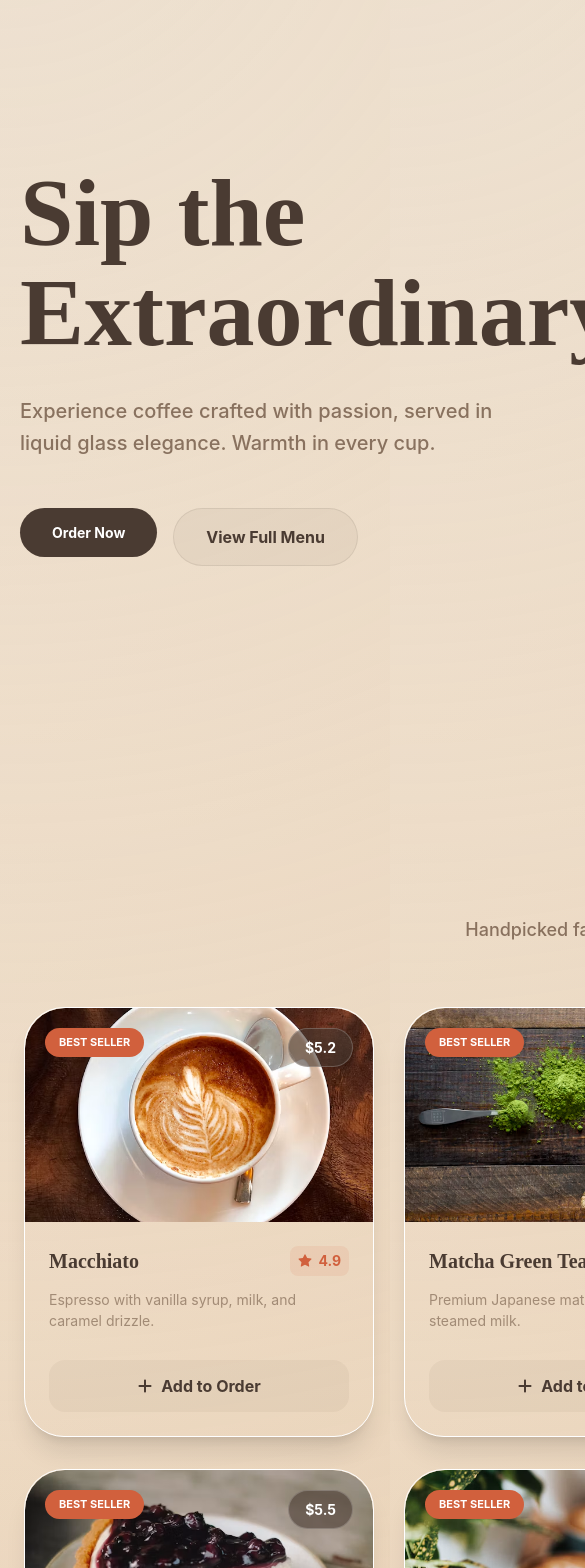
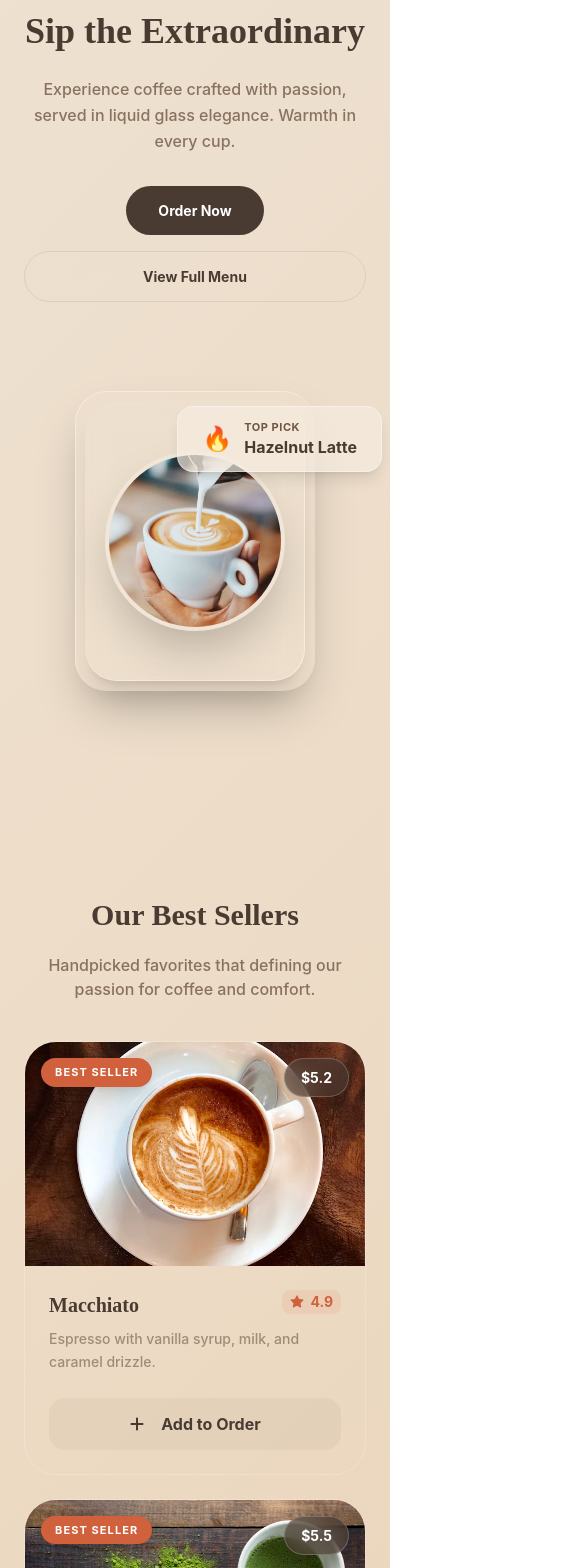
Before and after one commit to rachel0623123/coffee_station_nick, a React (Vite) app: page / in a window 390 px wide. Shown: the part 180-1748 px from the top of the page, 585 px wide, since content can reach past the window. Built offline with nearby package versions, Linux system fonts and the light colour scheme.

Commit message:
feat: implement homepage responsive.

```diff
--- a/src/app/index.css
+++ b/src/app/index.css
@@ -39,10 +39,10 @@ main {
         @apply w-full py-3.5 sm:py-4 bg-coffee-900 text-terracotta rounded-xl font-bold sm:text-mdTxt hover:bg-black hover:shadow-xl transition-all active:scale-[0.98] disabled:opacity-70 disabled:cursor-not-allowed mt-2
     }
     .mdRound_light_icon_btn-hoverDark {
-        @apply w-full bg-coffee-900/5 py-3.5 text-coffee-900 transition duration-300 flex items-center justify-center font-bold rounded-2xl hover:bg-coffee-900 hover:text-white
+        @apply w-full py-3.5 bg-coffee-900/5 hover:bg-coffee-900 text-coffee-900 hover:text-white rounded-2xl font-bold flex items-center justify-center gap-2 transition-all duration-300 active:scale-95
     }
     .mdRound_light_btn-bigSize {
-        @apply px-10 py-6 bg-coffee-50 rounded-2xl text-coffee-900 text-mdTxt font-sans font-bold hover:bg-white
+        @apply px-8 sm:px-12 py-4 sm:py-5 bg-[#E6DCCF] text-coffee-950 rounded-2xl font-bold sm:text-mdTxt hover:bg-white transition-all shadow-[0_20px_50px_rgba(0,0,0,0.3)] relative overflow-hidden
     }
     .mdRound_light_btn-search {
         @apply bg-white/10 hover:bg-white/20 px-4 py-2.5 rounded-xl text-sm font-bold transition-colors
@@ -60,7 +60,7 @@ main {
         @apply px-10 py-4 bg-coffee-900 text-mdTxt text-white font-sans font-bold rounded-full hover:bg-black transition-all duration-300
     }
     .flRound_light_btn {
-        @apply px-8 py-4 rounded-full text-coffee-900 bg-coffee-900/5 font-sans font-bold border-1 border-coffee-900/10 hover:scale-105 hover:bg-beige/10 hover:border-coffee-900/20 transition-all duration-300
+        @apply px-8 py-3.5 sm:py-4 text-coffee-900 rounded-full font-bold text-smTxt sm:text-base border border-coffee-900/10 hover:border-coffee-900/20 hover:bg-white/20 w-full sm:w-auto
     }
     .flRound_dark_btn-smallSize {
         @apply px-4 sm:px-6 py-2 sm:py-2.5 rounded-full text-sm1Txt sm:text-smTxt font-bold transition-all duration-300 relative overflow-hidden whitespace-nowrap bg-coffee-900 text-white
@@ -87,10 +87,10 @@ main {
     /*<------------- Badges ------------->*/
 
     .bestSeller_badge {
-        @apply px-3.5 py-1.5 bg-terracotta rounded-full font-bold font-sans text-sm2Txt text-white
+        @apply bg-terracotta text-white px-3.5 py-1.5 rounded-full text-sm2Txt font-bold uppercase tracking-widest shadow-lg
     }
     .product_price {
-        @apply px-4 py-2 text-smTxt text-white font-bold font-sans rounded-full border-white/20 border-1 bg-coffee-900/60
+        @apply bg-coffee-900/60 backdrop-blur-md px-4 py-2 rounded-full text-smTxt font-bold text-white shadow-2xl border-1 border-white/20 flex items-center justify-center
     }
     .fav_badge {
         @apply flex items-center gap-1.5 text-terracotta text-sm font-bold bg-terracotta/10 px-2 py-0.5 rounded-lg
--- a/src/shared/ui/buttons/IconButton.tsx
+++ b/src/shared/ui/buttons/IconButton.tsx
@@ -3,7 +3,7 @@ import type { IconType } from "react-icons";
 export const IconButton = ({content, className, icon: Icon, onClick}: {content: string, className: string, icon: IconType, onClick?: () => void}) => {
   return (
     <button className={className} onClick={onClick}>
-      <Icon />
+      <Icon className="group-hover/btn:rotate-90 transition-transform duration-300"/>
       <p className="ml-2">{content}</p>
     </button>
   );
--- a/src/shared/ui/card/ProductCard.tsx
+++ b/src/shared/ui/card/ProductCard.tsx
@@ -10,20 +10,20 @@ export const ProductCard = ({id, name, description, price, img, rating} : {id: s
     const addToCart = cartStore((state) => state.addToCart);
 
     return (
-        <div className="w-[350px] h-[430px] bg-white/8 rounded-[40px] shadow-xl border-1 border-white group">
-            <div className="w-100 h-1/2 relative rounded-t-[40px] object-cover overflow-hidden">
-                <img src={img} alt={name} className="w-full h-full rounded-t-[40px] group-hover:scale-110 bg-center object-cover transition-all duration-500"/>
-                <Badge content="BEST SELLER" className={`bestSeller_badge absolute top-[20px] left-[20px] ${rating < 4.9 ? "hidden" : ""}`}/>
-                <Badge content={`$${price}`} className="product_price absolute top-[20px] right-[20px]"/>
+        <div className="glass-premium rounded-[32px] overflow-hidden group relative hover:shadow-2xl transition-all duration-500 border border-white/20">
+            <div className="relative h-56 overflow-hidden">
+                <img src={img} alt={name} className="w-full h-full object-cover transform group-hover:scale-110 transition-transform duration-700 ease-out"/>
+                <Badge content="BEST SELLER" className={`bestSeller_badge absolute top-4 left-4 ${rating < 4.9 ? "hidden" : ""}`}/>
+                <Badge content={`$${price}`} className="product_price absolute top-4 right-4 "/>
                 <div className="absolute inset-0 bg-gradient-to-t from-black/40 to-transparent opacity-0 group-hover:opacity-100 transition-opacity duration-500"></div>
             </div>
-            <div className="w-100 h-1/2 p-6 rounded-b-[40px] flex flex-col justify-between">
-                <div className="flex justify-between mb-2">
+            <div className="p-6 flex flex-col justify-between">
+                <div className="flex justify-between items-start mb-2">
                     <h3 className="text-bgTxt font-serif font-bold text-coffee-900">{name}</h3>
                     <IconBadge content={String(rating)} className="fav_badge" icon={GoStarFill}/>
                 </div>
-                <p className="mb-6 text-smTxt text-coffee-800/60">{description}</p>
-                <IconButton icon={FaPlus} content="Add to Order" className="mdRound_light_icon_btn-hoverDark" onClick={() => {addToCart(id);}}/>
+                <p className="text-coffee-800/60 text-smTxt leading-relaxed line-clamp-2 mb-6 font-medium">{description}</p>
+                <IconButton icon={FaPlus} content="Add to Order" className="mdRound_light_icon_btn-hoverDark group/btn" onClick={() => {addToCart(id);}}/>
             </div>
         </div>
     );
--- a/src/shared/ui/home/HeroSection.tsx
+++ b/src/shared/ui/home/HeroSection.tsx
@@ -4,12 +4,12 @@ import { Link } from "react-router-dom";
 
 export const HeroSection = () => {
     return (
-        <section className="w-full h-[110vh] flex flex-col items-center">
-            <div className="w-mdScreen h-[600px] m-auto px-5 flex items-center justify-between">
-                <div className="w-[480px] text-left space-y-8 relative">
-                    <h1 className=" text-hgTtl font-bold font-serif leading-[100px]">Sip the Extraordinary</h1>
-                    <p className="text-bgTxt text-coffee-800/80 font-medium leading-relaxed">Experience coffee crafted with passion, served in liquid glass elegance. Warmth in every cup.</p>
-                    <div className="flex flex-row gap-4 justify-start pt-4">
+        <section className="w-full h-[110vh] flex items-center">
+            <div className="container mx-auto px-6 sm:px-8 md:px-20 relative z-10 grid md:grid-cols-2 gap-10 md:gap-8 items-center max-w-6xl">
+                <div className="text-center md:text-left space-y-6 md:space-y-8 relative z-20">
+                    <h1 className="text-Ttl sm:text-bgTtl md:text-hgTtl font-serif font-bold text-coffee-900 leading-[1.1]">Sip the Extraordinary</h1>
+                    <p className="text-base sm:text-lg md:text-xl text-coffee-800/80 max-w-lg mx-auto md:mx-0 font-medium leading-relaxed">Experience coffee crafted with passion, served in liquid glass elegance. Warmth in every cup.</p>
+                    <div className="flex flex-col sm:flex-row gap-4 justify-center md:justify-start pt-2 sm:pt-4">
                         <Link to="/reserve">
                             <Button content="Order Now" className="flRound_dark_btn"/>
                         </Link>
@@ -18,10 +18,12 @@ export const HeroSection = () => {
                         </Link>
                     </div>
                 </div>
-                <div className="w-[400px] h-[480px] relative">
-                    <div className="w-[400px] h-[480px] rounded-card-lg bg-coffee-100/70  absolute top-0 left-0 flex justify-center items-center border-1 border-white/20"></div>
-                    <div className="w-[380px] h-[450px] rounded-card-lg bg-coffee-100/70  absolute top-[15px] left-[10px] flex justify-center items-center border-1 border-white/40"></div>
-                    <img src={heroSrc} alt="heroImg" className="w-[310px] h-[310px] absolute top-[85px] left-[45px] object-cover rounded-full border-5 border-cream"/>
+                <div className="relative h-[350px] sm:h-[450px] md:h-[600px] flex items-center justify-center mt-6 md:mt-0">
+                    <div className="absolute w-[240px] sm:w-[320px] md:w-[380px] h-[300px] sm:h-[400px] md:h-[480px] rounded-[32px] sm:rounded-[40px] md:rounded-[50px] z-0 border-t border-l border-white/40 shadow-2xl backdrop-blur-lg"></div>
+                    <div className="absolute w-[220px] sm:w-[300px] md:w-[350px] h-[280px] sm:h-[380px] md:h-[450px] rounded-[32px] sm:rounded-[40px] md:rounded-[50px] z-0 border-b border-r border-white/40 shadow-xl backdrop-blur-md bg-white/5"></div>
+                    <div className="w-[180px] sm:w-[260px] md:w-[320px] h-[180px] sm:h-[260px] md:h-[320px] relative rounded-full overflow-hidden border-4 border-white/20 shadow-2xl">
+                        <img src={heroSrc} alt="heroImg" className="w-full h-full object-cover"/>
+                    </div>
                     <div className="absolute top-10 -right-4 bg-coffee-100/70 px-6 py-3 rounded-2xl flex items-center gap-3 shadow-lg z-20 cursor-pointer border-1 border-white/40">
                         <span className="text-lgTxt">🔥</span>
                         <div>
--- a/src/shared/ui/home/TopSellingSection.tsx
+++ b/src/shared/ui/home/TopSellingSection.tsx
@@ -7,12 +7,13 @@ import { products } from "../../data/products";
 export const TopSellingSection = () => {
 
     return (
-        <section className="w-lgScreen m-auto px-6">
-            <div className="text-center mb-16">
-                <h2 className="text-mdTtl font-bold text-coffee-900 mb-4 font-serif">Our Best Sellers</h2>
-                <p className="text-coffee-800/80 mx-auto text-mdTxt font-medium">Handpicked favorites that defining our passion for coffee and comfort.</p>
+        <section className="py-16 sm:py-24 relative overflow-hidden">
+            <div className="container mx-auto px-6 relative z-10">
+                <div className="text-center mb-10 sm:mb-16">
+                    <h2 className="text-smTtl sm:text-Ttl md:text-mdTtl font-bold text-coffee-900 mb-4 font-serif">Our Best Sellers</h2>
+                    <p className="text-coffee-800/80 max-w-2xl mx-auto sm:text-mdTxt font-medium">Handpicked favorites that defining our passion for coffee and comfort.</p>
                 </div>
-            <div className="grid grid-cols-4 gap-8">
+                <div className="grid grid-cols-1 sm:grid-cols-2 lg:grid-cols-4 gap-6 sm:gap-8">
                     {products.map((item, index) => {
                         if (item.rating >= 4.9) {
                             return (
@@ -24,6 +25,7 @@ export const TopSellingSection = () => {
                 <Link to="/menu" className="text-center mt-16 block">
                     <Button content="View Full Menu →" className="flRound_dark_btn-aftIcon"/>
                 </Link>
+            </div>
         </section>
     );
 }
```
Also changed, not shown: src/shared/ui/card/AmbienceCard.tsx (+4 -6 lines), src/shared/ui/home/AmbienceSection.tsx (+6 -6 lines), src/shared/ui/home/CTASection.tsx (+5 -4 lines), src/shared/ui/home/CommunityLoveSection.tsx (+7 -5 lines). Lines whose indentation alone changed are shown as unchanged.
